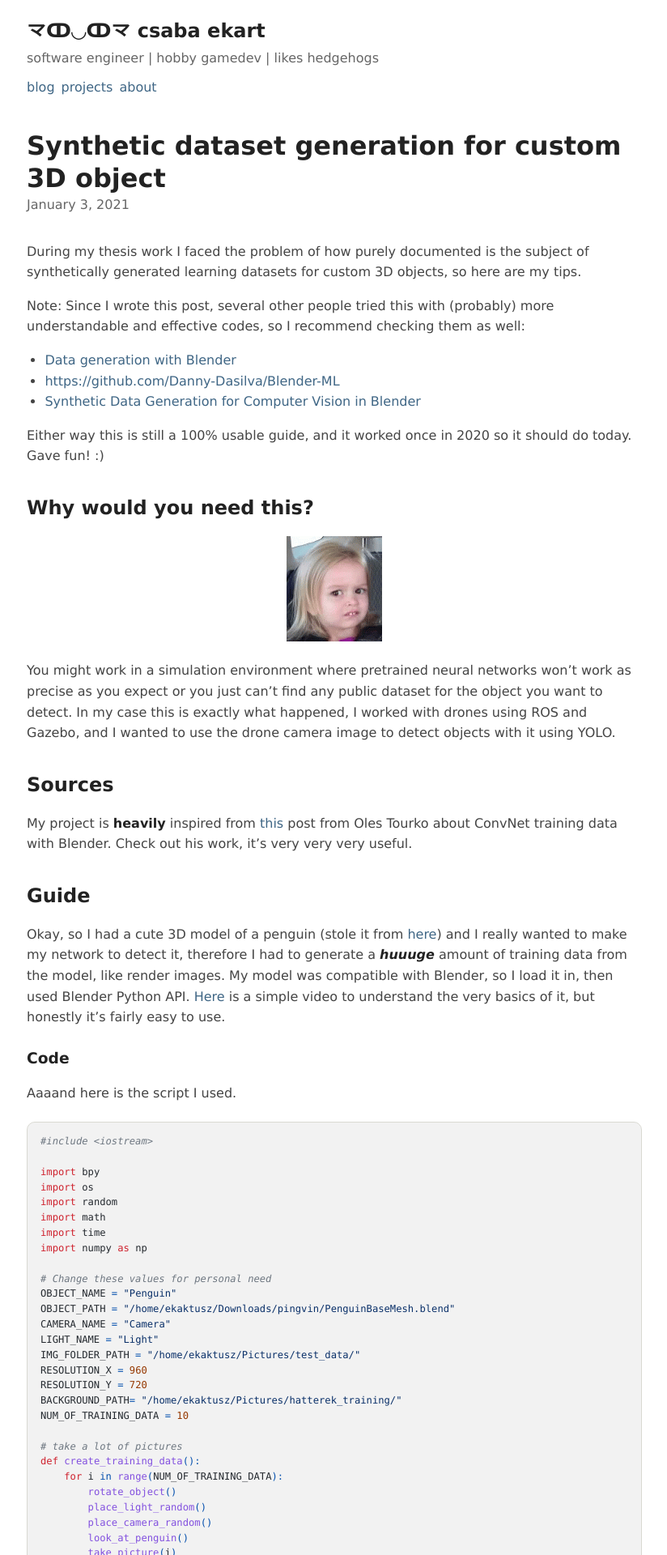
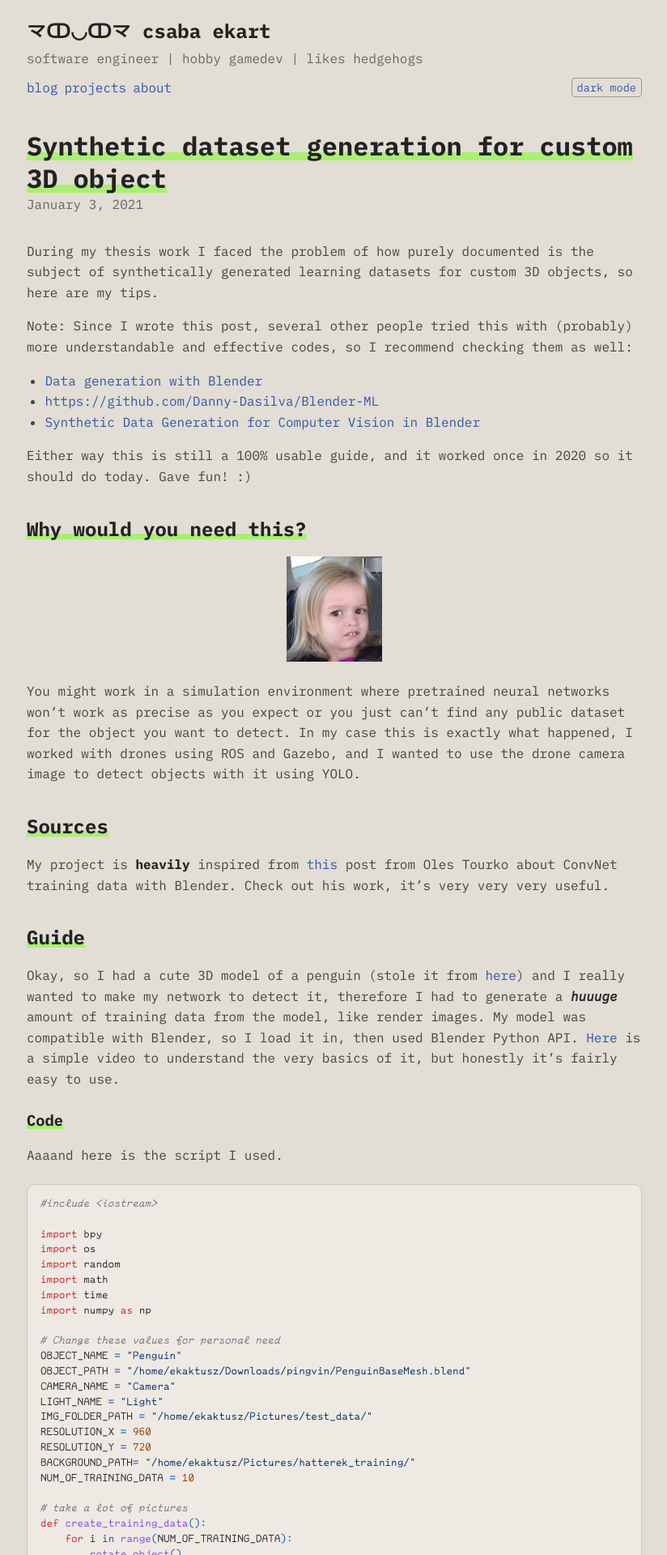
Before and after one commit to ekaktusz/ekaktusz.github.io, a Jekyll site: the page built from _posts/2021-1-3-Training-Data-For-Custom-3D-object.md, in a window 1280 px wide. Shown: the top 1920 px of the page at 81% size, without its empty margins (227-1051 px from the left). Built offline with Jekyll 4.4.1, drawn with Linux system fonts in a browser that asks for light colours.

Commit message:
i like this

```diff
--- a/_layouts/default.html
+++ b/_layouts/default.html
@@ -3,6 +3,44 @@
   <head>
     <meta charset="utf-8">
     <meta name="viewport" content="width=device-width, initial-scale=1">
+    <script>
+      (() => {
+        const root = document.documentElement;
+        const systemDark = window.matchMedia('(prefers-color-scheme: dark)');
+        const key = 'color-theme';
+
+        try {
+          const saved = localStorage.getItem(key);
+          if (saved === 'light' || saved === 'dark') root.dataset.theme = saved;
+        } catch (_) {}
+
+        document.addEventListener('DOMContentLoaded', () => {
+          const toggle = document.getElementById('theme-toggle');
+          const reset = document.getElementById('theme-reset');
+          const current = () => root.dataset.theme || (systemDark.matches ? 'dark' : 'light');
+          const update = () => {
+            toggle.textContent = current() === 'dark' ? 'light mode' : 'dark mode';
+            reset.hidden = !root.dataset.theme;
+          };
+
+          toggle.addEventListener('click', () => {
+            root.dataset.theme = current() === 'dark' ? 'light' : 'dark';
+            try { localStorage.setItem(key, root.dataset.theme); } catch (_) {}
+            update();
+          });
+
+          reset.addEventListener('click', () => {
+            delete root.dataset.theme;
+            try { localStorage.removeItem(key); } catch (_) {}
+            update();
+          });
+
+          systemDark.addEventListener('change', update);
+          toggle.hidden = false;
+          update();
+        });
+      })();
+    </script>
     <link rel="stylesheet" href="{{ site.baseurl }}/style.css">
     <link rel="alternate" type="application/atom+xml" title="{{ site.name }}" href="{{ site.baseurl }}/feed.xml">
     {% if page.robots %}<meta name="robots" content="{{ page.robots }}">{% endif %}
@@ -18,6 +56,10 @@
         <a href="{{ site.baseurl }}/"{% if page.url == "/" %} aria-current="page"{% endif %}>blog</a>
         <a href="{{ site.baseurl }}/projects/"{% if page.url == "/projects/" %} aria-current="page"{% endif %}>projects</a>
         <a href="{{ site.baseurl }}/about/"{% if page.url == "/about/" %} aria-current="page"{% endif %}>about</a>
+        <span class="theme-controls">
+          <button id="theme-toggle" type="button" hidden></button>
+          <button id="theme-reset" type="button" hidden>auto</button>
+        </span>
       </nav>
     </header>
 
--- a/index.html
+++ b/index.html
@@ -1,6 +1,6 @@
 ---
 layout: default
-title: Blog
+title: blog
 ---
 
 <p>
--- a/style.scss
+++ b/style.scss
@@ -1,17 +1,87 @@
 ---
 ---
 
+@font-face {
+  font-family: "IBM Plex Mono";
+  font-style: normal;
+  font-weight: 400;
+  font-display: swap;
+  src: url("fonts/ibm-plex-mono-regular-latin.woff2") format("woff2");
+  unicode-range: U+0000-00FF, U+0131, U+0152-0153, U+02BB-02BC, U+02C6, U+02DA, U+02DC, U+0304, U+0308, U+0329, U+2000-206F, U+20AC, U+2122, U+2191, U+2193, U+2212, U+2215, U+FEFF, U+FFFD;
+}
+
+@font-face {
+  font-family: "IBM Plex Mono";
+  font-style: normal;
+  font-weight: 400;
+  font-display: swap;
+  src: url("fonts/ibm-plex-mono-regular-latin-ext.woff2") format("woff2");
+  unicode-range: U+0100-02BA, U+02BD-02C5, U+02C7-02CC, U+02CE-02D7, U+02DD-02FF, U+0304, U+0308, U+0329, U+1D00-1DBF, U+1E00-1E9F, U+1EF2-1EFF, U+2020, U+20A0-20AB, U+20AD-20C0, U+2113, U+2C60-2C7F, U+A720-A7FF;
+}
+
+@font-face {
+  font-family: "IBM Plex Mono";
+  font-style: normal;
+  font-weight: 700;
+  font-display: swap;
+  src: url("fonts/ibm-plex-mono-bold-latin.woff2") format("woff2");
+  unicode-range: U+0000-00FF, U+0131, U+0152-0153, U+02BB-02BC, U+02C6, U+02DA, U+02DC, U+0304, U+0308, U+0329, U+2000-206F, U+20AC, U+2122, U+2191, U+2193, U+2212, U+2215, U+FEFF, U+FFFD;
+}
+
+@font-face {
+  font-family: "IBM Plex Mono";
+  font-style: normal;
+  font-weight: 700;
+  font-display: swap;
+  src: url("fonts/ibm-plex-mono-bold-latin-ext.woff2") format("woff2");
+  unicode-range: U+0100-02BA, U+02BD-02C5, U+02C7-02CC, U+02CE-02D7, U+02DD-02FF, U+0304, U+0308, U+0329, U+1D00-1DBF, U+1E00-1E9F, U+1EF2-1EFF, U+2020, U+20A0-20AB, U+20AD-20C0, U+2113, U+2C60-2C7F, U+A720-A7FF;
+}
+
+@font-face {
+  font-family: "IBM Plex Mono";
+  font-style: italic;
+  font-weight: 400;
+  font-display: swap;
+  src: url("fonts/ibm-plex-mono-italic-latin.woff2") format("woff2");
+  unicode-range: U+0000-00FF, U+0131, U+0152-0153, U+02BB-02BC, U+02C6, U+02DA, U+02DC, U+0304, U+0308, U+0329, U+2000-206F, U+20AC, U+2122, U+2191, U+2193, U+2212, U+2215, U+FEFF, U+FFFD;
+}
+
+@font-face {
+  font-family: "IBM Plex Mono";
+  font-style: italic;
+  font-weight: 400;
+  font-display: swap;
+  src: url("fonts/ibm-plex-mono-italic-latin-ext.woff2") format("woff2");
+  unicode-range: U+0100-02BA, U+02BD-02C5, U+02C7-02CC, U+02CE-02D7, U+02DD-02FF, U+0304, U+0308, U+0329, U+1D00-1DBF, U+1E00-1E9F, U+1EF2-1EFF, U+2020, U+20A0-20AB, U+20AD-20C0, U+2113, U+2C60-2C7F, U+A720-A7FF;
+}
+
+@font-face {
+  font-family: "AnnotationM Nerd Font Mono";
+  font-style: normal;
+  font-weight: 400;
+  font-display: swap;
+  src: url("fonts/annotation-mono-nerd-regular.woff2") format("woff2");
+}
+
+@font-face {
+  font-family: "AnnotationM Nerd Font Mono";
+  font-style: italic;
+  font-weight: 400;
+  font-display: swap;
+  src: url("fonts/annotation-mono-nerd-italic.woff2") format("woff2");
+}
+
 :root {
-  color-scheme: light dark;
-  --background: #fff;
+  color-scheme: light;
+  --background: #e2ddd5;
   --heading: #222;
   --text: #444;
   --muted: #666;
-  --link: #3f6685;
-  --visited: #75627f;
+  --link: #3157a4;
+  --visited: #714b91;
   --border: #999;
-  --code-background: #f2f2f2;
-  --code-border: #d9d9d2;
+  --code-background: #eeeae3;
+  --code-border: #cbc5bb;
   --code-text: #24292f;
   --code-comment: #6e7781;
   --code-keyword: #cf222e;
@@ -19,17 +89,18 @@
   --code-name: #8250df;
   --code-variable: #953800;
   --code-operator: #0550ae;
-  --selection: #ffe28a;
+  --selection: #a9ef71;
+  --selection-text: #1b1c1d;
 }
 
-@media (prefers-color-scheme: dark) {
-  :root {
+@mixin dark-theme {
+  color-scheme: dark;
   --background: #1b1c1d;
   --heading: #eee;
   --text: #ddd;
   --muted: #aaa;
-    --link: #afc2ce;
-    --visited: #b7acbd;
+  --link: #a8c7ff;
+  --visited: #d4b6f3;
   --border: #777;
   --code-background: #101112;
   --code-border: #3d3f41;
@@ -40,7 +111,17 @@
   --code-name: #d2a8ff;
   --code-variable: #ffa657;
   --code-operator: #79c0ff;
-    --selection: #6d5900;
+  --selection: #d7b8ff;
+  --selection-text: #1b1c1d;
+}
+
+:root[data-theme="dark"] {
+  @include dark-theme;
+}
+
+@media (prefers-color-scheme: dark) {
+  :root:not([data-theme]) {
+    @include dark-theme;
   }
 }
 
@@ -50,6 +131,7 @@
 
 html {
   font-size: 16px;
+  background: var(--background);
 }
 
 body {
@@ -58,13 +140,14 @@
   padding: 20px;
   background: var(--background);
   color: var(--text);
-  font-family: Verdana, sans-serif;
+  font-family: "IBM Plex Mono", ui-monospace, monospace;
   line-height: 1.5;
   overflow-wrap: break-word;
 }
 
 ::selection {
   background: var(--selection);
+  color: var(--selection-text);
 }
 
 .skip-link {
@@ -89,6 +172,11 @@
   color: var(--visited);
 }
 
+a:any-link:is(:hover, :focus-visible) {
+  background: var(--selection);
+  color: var(--selection-text);
+}
+
 a:hover {
   text-decoration: underline;
 }
@@ -104,6 +192,7 @@
 
 .site-title {
   color: var(--heading);
+  font-family: "IBM Plex Mono", ui-monospace, monospace;
   font-size: 1.5em;
   font-weight: 700;
   text-decoration: none;
@@ -129,6 +218,34 @@
   font-weight: 700;
 }
 
+.theme-controls {
+  display: inline-flex;
+  gap: 6px;
+  margin-left: auto;
+}
+
+.theme-controls button {
+  padding: 0 6px;
+  border: 1px solid var(--border);
+  border-radius: 4px;
+  background: transparent;
+  color: var(--link);
+  cursor: pointer;
+  font: inherit;
+  font-size: 0.85em;
+}
+
+.theme-controls button:hover,
+.theme-controls button:focus-visible {
+  background: var(--selection);
+  color: var(--selection-text);
+}
+
+.theme-controls button:focus-visible {
+  outline: 2px solid currentColor;
+  outline-offset: 3px;
+}
+
 main {
   min-height: 45vh;
   line-height: 1.6;
@@ -140,9 +257,23 @@
 h4,
 h5,
 h6 {
-  font-family: Verdana, sans-serif;
+  font-family: "IBM Plex Mono", ui-monospace, monospace;
   color: var(--heading);
   line-height: 1.25;
+  font-weight: 700;
+}
+
+h1,
+h2,
+h3,
+h4,
+h5,
+h6 {
+  text-decoration-line: underline;
+  text-decoration-color: var(--selection);
+  text-decoration-thickness: 0.3em;
+  text-underline-offset: -0.12em;
+  text-decoration-skip-ink: none;
 }
 
 strong,
@@ -202,7 +333,7 @@
 }
 
 code {
-  font-family: ui-monospace, SFMono-Regular, Menlo, Consolas, monospace;
+  font-family: "AnnotationM Nerd Font Mono", ui-monospace, SFMono-Regular, Menlo, Consolas, monospace;
   font-size: 0.82em;
 }
 
@@ -227,7 +358,7 @@
   padding: 14px 16px;
   background: var(--code-background);
   color: var(--code-text);
-  font-family: ui-monospace, SFMono-Regular, Menlo, Consolas, monospace;
+  font-family: "AnnotationM Nerd Font Mono", ui-monospace, SFMono-Regular, Menlo, Consolas, monospace;
   font-size: 0.76rem;
   line-height: 1.55;
   tab-size: 2;
@@ -462,6 +593,11 @@
     margin-bottom: 36px;
   }
 
+  .site-title {
+    font-size: clamp(1rem, 5.4vw, 1.5rem);
+    white-space: nowrap;
+  }
+
   .post-list li,
   .post-navigation {
     grid-template-columns: 1fr;
```
Also changed, not shown: fonts/OFL-annotation-mono-nerd-font.txt (added, +93 -0 lines), fonts/OFL-ibm-plex-mono.txt (added, +93 -0 lines), fonts/annotation-mono-nerd-italic.woff2 (added), fonts/annotation-mono-nerd-regular.woff2 (added), fonts/ibm-plex-mono-bold-latin-ext.woff2 (added), fonts/ibm-plex-mono-bold-latin.woff2 (added), fonts/ibm-plex-mono-italic-latin-ext.woff2 (added), fonts/ibm-plex-mono-italic-latin.woff2 (added), fonts/ibm-plex-mono-regular-latin-ext.woff2 (added), fonts/ibm-plex-mono-regular-latin.woff2 (added). Lines whose indentation alone changed are shown as unchanged.
